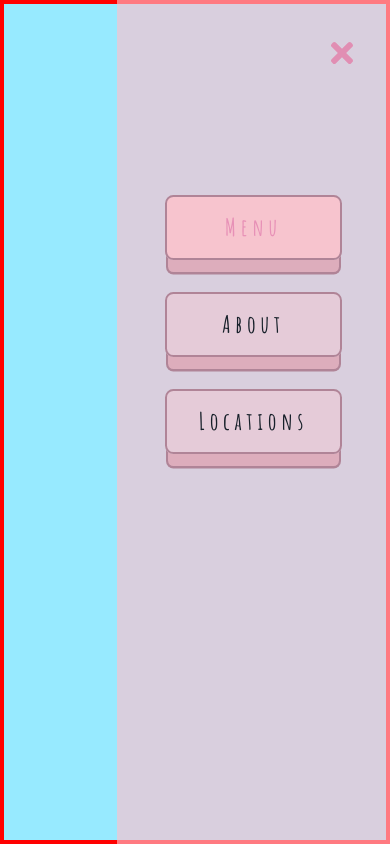
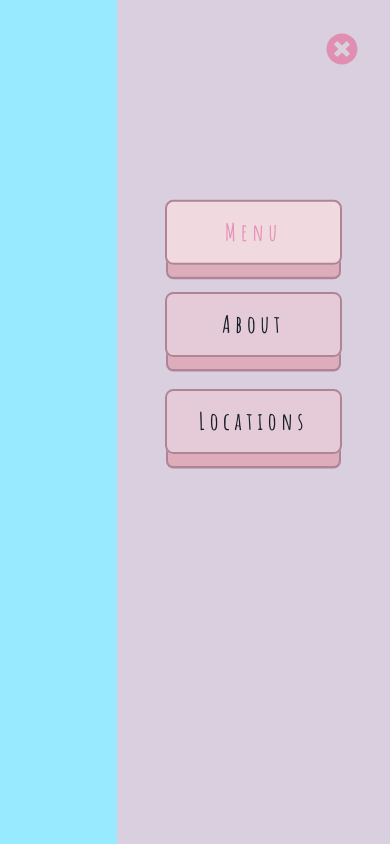
Before and after one commit to anderson-ca/verbose-bassoon, a Next.js app: page / in a window 390 px wide. In both pictures the pointer is over the item "Menu". Built offline with nearby package versions, Linux system fonts and the light colour scheme.

Commit message:
add hover animation to mobile menu

```diff
--- a/components/Navbar.jsx
+++ b/components/Navbar.jsx
@@ -1,7 +1,7 @@
 import { useState, useEffect } from 'react';
 import styles from '../styles/Navbar.module.css';
 import { RiCake3Line } from 'react-icons/ri';
-import { FaTimes } from 'react-icons/fa';
+import { FaTimes, FaTimesCircle } from 'react-icons/fa';
 import { GiHamburgerMenu } from 'react-icons/gi';
 import nav_logo from '../public/muffin.png';
 import Link from 'next/link';
@@ -60,7 +60,7 @@ const Navbar = () => {
                 aria-expanded='false'
             >
                 {
-                    click ? <RiCake3Line /> : <FaTimes />
+                    click ? <RiCake3Line /> : <FaTimesCircle />
                 }
             </div>
         </div>
--- a/styles/Layout.module.css
+++ b/styles/Layout.module.css
@@ -1,5 +1,5 @@
 .container {
-    border: solid 4px red;
+    /* border: solid 4px red; */
     height: 100vh;
     display: flex;
     flex-flow: column;
--- a/styles/Navbar.module.css
+++ b/styles/Navbar.module.css
@@ -39,7 +39,8 @@
         justify-content: center;
     }
     .menu_item:hover {
-        background: rgba(255, 192, 203, 0.795);
+        background: rgba(247, 220, 224, 0.795);
+        transform: translateY(0.2em);
     }
     .menu_item:first-child {
         display: none;
```
